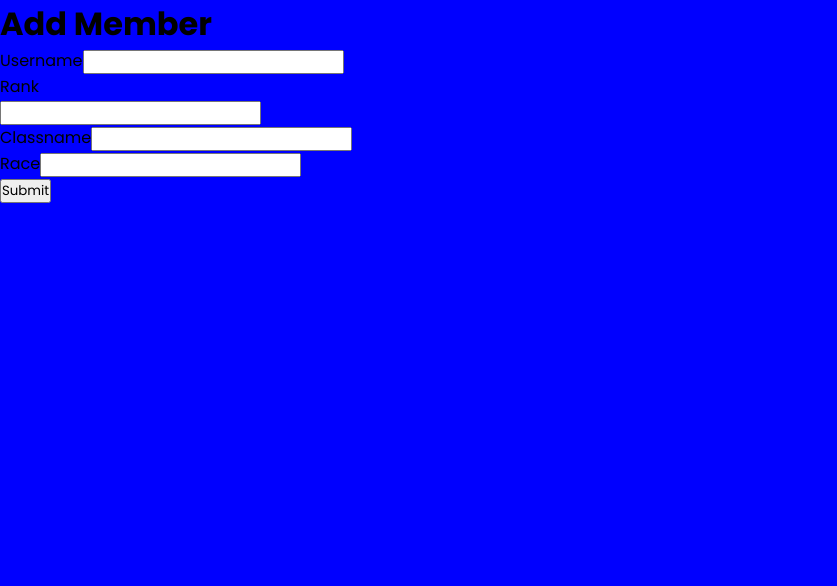
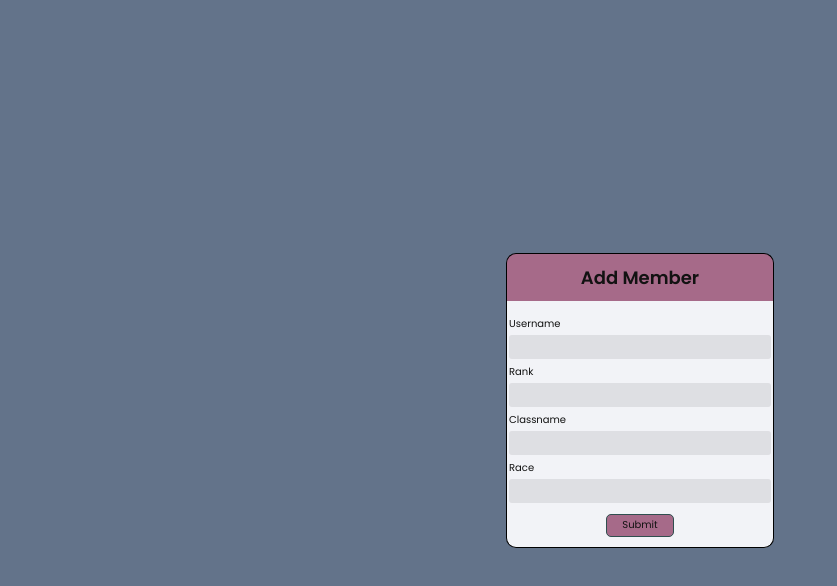
Before and after one commit to peterphan20/Guild-roster, a React (Create React App) app: page /addmember in a window 1280 px wide. Shown: the top 586 px of the page, without its empty margins (0-837 px from the left). Built offline with nearby package versions, Linux system fonts and the light colour scheme.

Commit message:
feat: add member form styled

```diff
--- a/src/components/AddMember.js
+++ b/src/components/AddMember.js
@@ -35,7 +35,7 @@ const AddMember = () => {
 	const renderResponse = () => {
 		if (success[0]) {
 			return (
-				<div>
+				<SuccessText>
 					<p className="success-msg-header">Congratulations! You have created a Member 🦖</p>
 					<p className="success-msg">
 						User: {success[0].username}, Rank: {success[0].rank}, Class: {success[0].classname},
@@ -44,56 +44,46 @@ const AddMember = () => {
 					<p className="success-msg">
 						Joined: {new Date(success[0].joined).toLocaleDateString("en-us")}
 					</p>
-				</div>
+				</SuccessText>
 			);
 		} else {
 			if (!error.details) return;
 			return (
-				<div>
+				<FailureText>
 					<p>*Sorry, we could not create this member 😿*</p>
 					<p>{error.details[0].message}</p>
-				</div>
+				</FailureText>
 			);
 		}
 	};
 
 	return (
-		<AddContainer className="add-member-form">
-			<h1>Add Member</h1>
-			<div className="add-input-fields-btn">
-				<div className="add-input-fields">
-					<div className="add-input-label">
-						<label htmlFor="addCharUsername">Username</label>
-						<input
+		<AddContainer>
+			<AddMemberh1>Add Member</AddMemberh1>
+			<AddForm>
+				<InputLabelFields>
+					<Label htmlFor="addCharUsername">Username</Label>
+					<InputField
 						type="text"
 						required
 						value={username}
 						onChange={(e) => setUsername(e.target.value)}
 					/>
-					</div>
-					<label htmlFor="addCharRank">Rank</label>
-					<div className="add-input-label">
-						<input type="text" required value={rank} onChange={(e) => setRank(e.target.value)} />
-					</div>
-					<div className="add-input-label">
-						<label htmlFor="addCharClassname">Classname</label>
-						<input
+					<Label htmlFor="addCharRank">Rank</Label>
+					<InputField type="text" required value={rank} onChange={(e) => setRank(e.target.value)} />
+					<Label htmlFor="addCharClassname">Classname</Label>
+					<InputField
 						type="text"
 						required
 						value={classname}
 						onChange={(e) => setClassname(e.target.value)}
 					/>
-					</div>
-					<div className="add-input-label">
-						<label htmlFor="addCharRace">Race</label>
-						<input type="text" required value={race} onChange={(e) => setRace(e.target.value)} />
-					</div>
-				</div>
-				<button onClick={onAddSubmit} className="add-btn">
-					Submit
-				</button>
+					<Label htmlFor="addCharRace">Race</Label>
+					<InputField type="text" required value={race} onChange={(e) => setRace(e.target.value)} />
+				</InputLabelFields>
+				<AddButton onClick={onAddSubmit}>Submit</AddButton>
 				{renderResponse()}
-			</div>
+			</AddForm>
 		</AddContainer>
 	);
 };
@@ -101,27 +91,92 @@ const AddMember = () => {
 export default AddMember;
 
 const AddContainer = styled.div`
-	background-color: blue;
-	height: 100%;
+	background-color: #63738a;
+	display: flex;
+	flex-direction: column;
+	justify-content: center;
+	align-items: center;
+	min-height: 100%;
+	min-width: 100%;
 `;
-/* h1 {
-		background-color: rgb(32, 32, 32);
-		color: rgb(255, 144, 21);
+const AddForm = styled.div`
+	display: flex;
+	flex-direction: column;
+	justify-content: center;
+	align-items: center;
+	background-color: #f2f3f7;
+	border-bottom: 1px solid black;
+	border-left: 1px solid black;
+	border-right: 1px solid black;
+	border-bottom-right-radius: 10px;
+	border-bottom-left-radius: 10px;
+	padding-top: 10px;
+	padding-bottom: 10px;
+	width: 21%;
+`;
+const AddMemberh1 = styled.h1`
+	background-color: #a66a89;
+	color: #121212;
 	text-align: center;
 	font-weight: 600;
-		font-size: 40px;
+	font-size: 18px;
 	border-top: 1px solid black;
 	border-left: 1px solid black;
 	border-right: 1px solid black;
 	border-top-right-radius: 10px;
 	border-top-left-radius: 10px;
-		margin-top: 100px;
-		margin-left: auto;
-		margin-right: auto;
 	padding: 10px;
-		width: 24%;
+	width: 21%;
+`;
+const InputLabelFields = styled.div`
+	display: flex;
+	flex-direction: column;
+	justify-content: center;
+	align-items: flex-start;
+`;
+const Label = styled.label`
+	color: #121212;
+	font-size: 10px;
+	font-weight: 400;
+	margin-top: 5px;
+	margin-bottom: 3px;
+`;
+const InputField = styled.input`
+	background-color: #dedfe3;
+	color: darkslategray;
+	display: block;
+	border: none;
+	font-size: 12px;
+	border-radius: 3px;
+	padding: 3px 25px 3px 5px;
+`;
+const AddButton = styled.button`
+	background-color: #a66a89;
+	color: #121212;
+	font-size: 10px;
+	font-weight: 400;
+	border: 1px solid darkslategray;
+	border-radius: 5px;
+	padding: 2.5px 15px;
+	margin-top: 11px;
+	cursor: pointer;
+`;
+const SuccessText = styled.div`
+	font-size: 8px;
+	font-weight: 500;
+	text-align: center;
+	padding: 10px 5px 4px 5px;
+`;
+const FailureText = styled.div`
+	font-size: 8px;
+	font-weight: 600;
+	text-align: center;
+	padding: 10px 5px 4px 5px;
+`;
+/* h1 {
+
 	}
-	label {
+	Label {
 		color: rgb(255, 144, 21);
 		font-size: 12px;
 		text-align: left;
@@ -160,23 +215,7 @@ const AddContainer = styled.div`
 		text-align: left;
 	}
 	.add-input-fields-btn {
-		display: flex;
-		flex-direction: column;
-		justify-content: center;
-		align-items: center;
-		background-color: rgb(27, 27, 27);
-		border-bottom: 1px solid black;
-		border-left: 1px solid black;
-		border-right: 1px solid black;
-		border-bottom-right-radius: 10px;
-		border-bottom-left-radius: 10px;
-		margin-left: auto;
-		margin-right: auto;
-		padding-top: 20px;
-		padding-bottom: 10px;
-		padding-right: 10px;
-		padding-left: 10px;
-		width: 24%;
+
 	}
 	.success-msg-header {
 		font-size: 13px;
--- a/src/components/Nav.js
+++ b/src/components/Nav.js
@@ -31,7 +31,7 @@ const MenuBar = styled.div`
 		align-items: center;
 	}
 	a {
-		font-size: 13px;
+		font-size: 12px;
 		text-decoration: none;
 		color: rgb(255, 144, 21);
 	}
```
Lines whose indentation alone changed are shown as unchanged.
